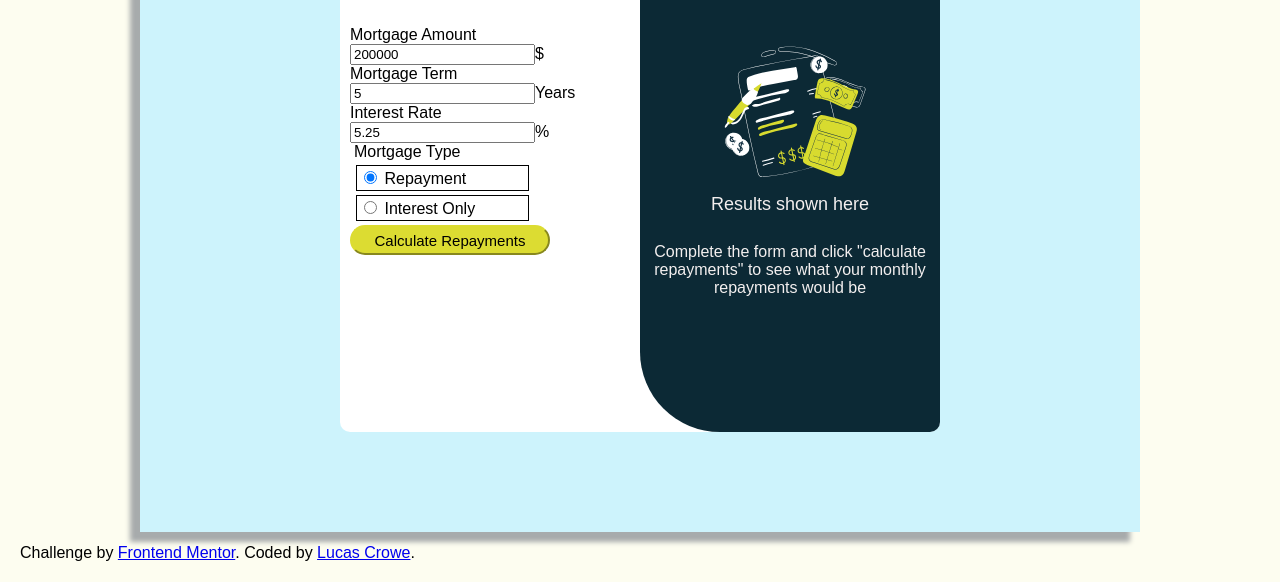
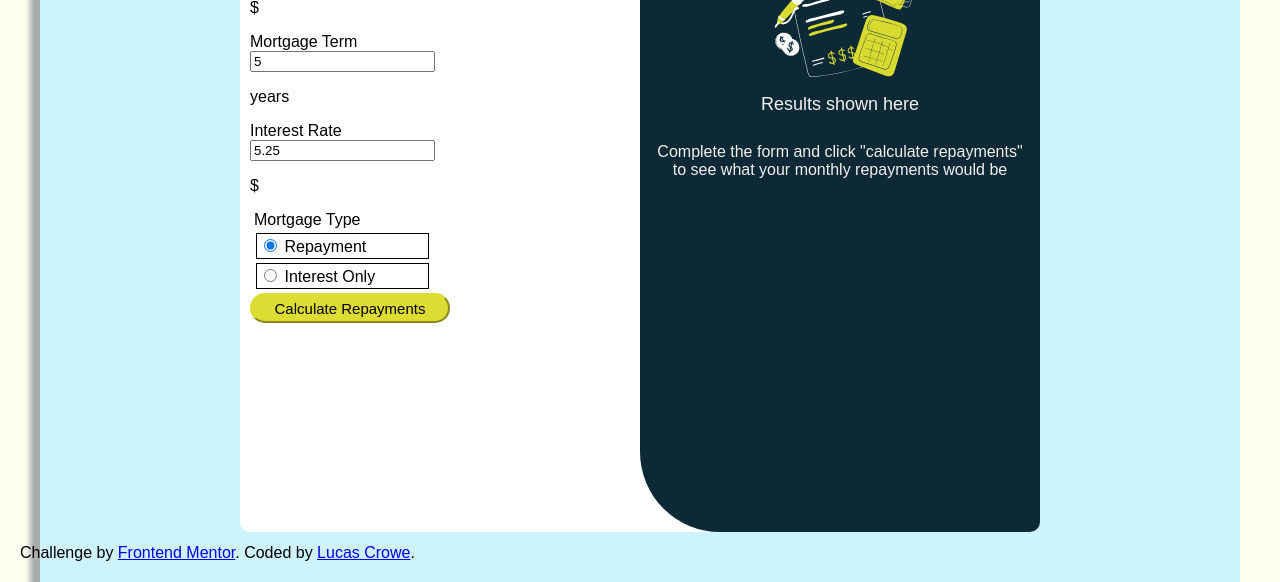
Before and after one commit to LCrowe42/MortgageCalculator, a plain HTML site: page mortgage-repayment-calculator-main/index.html in a window 1280 px wide. Shown: the part 218-800 px from the top of the page. Drawn offline with Linux system fonts and the light colour scheme; a web font is replaced by a local one.

Commit message:
Scaled some elements to better fit design WIP: input box redesigning

```diff
--- a/mortgage-repayment-calculator-main/index.html
+++ b/mortgage-repayment-calculator-main/index.html
@@ -12,21 +12,25 @@
   <script src="script.js" async></script>
 </head>
 <body>
+    <div class="containerouter"></div>
     <div class="container">
-      <div class="containerouter"></div>
       <form class="inputform">
         <p class="calctitle">Mortgage Calculator</p>
 
         <button id="clearall">Clear All</button><br>
 
-      <label for="amount">Mortgage Amount</label><br>
-      <input type="number" id="amount" name="amount" value="200000">$<br>
-
-      <label for="term">Mortgage Term</label><br>
-      <input type="number" id="term" name="term" value="5">Years<br>
-
-      <label for="rate">Interest Rate</label><br>
-      <input type="number" id="rate" name="rate" step=".25" value="5.25">%<br>
+        <label for="amount">Mortgage Amount</label>
+        <div class="amountbox">
+          <input type="number" id="amount" name="amount" value="200000"><p class="tag">$</p>
+        </div>
+        <label for="term">Mortgage Term</label>
+        <div class="termbox">
+          <input type="number" id="term" name="term" value="5"><p class="tag">years</p>
+        </div>
+        <label for="rate">Interest Rate</label>
+        <div class="ratebox">
+          <input type="number" id="rate" name="rate" step=".25" value="5.25"><p class="tag">$</p>
+        </div>
         <fieldset>
           <legend>Mortgage Type</legend>
           <div class="repaymentbox">
--- a/mortgage-repayment-calculator-main/script.js
+++ b/mortgage-repayment-calculator-main/script.js
@@ -1,11 +1,13 @@
 function generateResultsRepayment(repayments, total) {
-    let repstring = repayments.toLocaleString("en-US", {style:"currency", currency:"USD"});
-    let totstring = total.toLocaleString("en-US", {style:"currency", currency:"USD"});
+    const repstring = repayments.toLocaleString("en-US", {style:"currency", currency:"USD"});
+    const totstring = total.toLocaleString("en-US", {style:"currency", currency:"USD"});
     return `
         <p class="otitle">Your results</p>
         <p class="obody">Your results are shown below based on the information you provided. To adjust the results, edit the form and click “calculate repayments” again.</p>
         <div class="obox">
+            <p class="repaymentstext">Your monthly payments</p>
             <output class="monthlypayments">${repstring}</output>
+            <p class="totaltext">Total you'll repay over the term</p>
             <output class="total">${totstring}</output>
         </div>
     `;
--- a/mortgage-repayment-calculator-main/styles.css
+++ b/mortgage-repayment-calculator-main/styles.css
@@ -13,44 +13,62 @@ body {
     vertical-align: middle;
     height: 100%;
 }
+.container {
+    display: flex;
+    justify-content: center;
+    width: 800px;
+    height: 700px;
+    background-color: rgb(255,255,255);
+    border-radius: 10px;
+    position: absolute;
+    top: 50%;
+    bottom: 50%;
+    transform: translate(-50%, -50%);
+}
+.containerouter {
+    position: absolute;
+    background-color: rgb(205, 243, 252);
+    width: 1200px;
+    height: 800px;
+    z-index: -1;
+    box-shadow: -10px 10px 5px rgb(167, 171, 172);
+    top: 50%;
+    bottom: 50%;
+    transform: translate(-50%, -50%);
+}
+.inputform {
+    padding: 10px;
+    width: 400px;
+    display: flex;
+    flex-direction: column;
+}
+#results {
+    color: rgb(243, 239, 239);
+    background-color: rgb(12, 41, 53);
+    border-bottom-left-radius: 80px;
+    border-top-right-radius: 10px;
+    border-bottom-right-radius: 10px;
+    padding: 10px;
+    width: 400px;
+}
+fieldset {
+    border: 0;
+    padding: 0px;
+}
 button {
     background: rgb(98, 178, 196);
     border-radius: 10px;
     cursor: pointer;
 }
-.inputform {
-    padding: 10px;
-    width: 300px;
-}
-#results {
-    color: rgb(243, 239, 239);
-    background-color: rgb(12, 41, 53);
-    width: 300px;
-    border-bottom-left-radius: 80px;
-    border-top-right-radius: 10px;
-    border-bottom-right-radius: 10px;
-    padding: 10px;
-}
-fieldset {
-    border: 0;
-    padding: 0px;
-}
-.container {
+.obox {
+    border-top: solid rgb(155, 155, 35) 3px;
+    border-radius: 5px;
+    background: rgb(7, 22, 29);
+    height: 200px;
+    padding: 5px;
     display: flex;
-    justify-content: center;
-    width: 600px;
-    height: 500px;
-    background-color: rgb(255,255,255);
-    border-radius: 10px;
-}
-.containerouter {
-    position: absolute;
-    background-color: rgb(205, 243, 252);
-    width: 1000px;
-    height: 800px;
-    z-index: -1;
-    bottom: 50px;
-    box-shadow: -10px 10px 5px rgb(167, 171, 172);
+    flex-direction: column;
+
 }
 .calctitle {
     font-size: 20px;
@@ -92,13 +110,14 @@ fieldset {
     position: relative;
     left: 220px;
     bottom: 45px;
+    width: 80px;
 }
 #clearall:hover {
     background: rgb(83, 151, 167);
 }
 .emptyimage {
     position: relative;
-    left: 70px;
+    left: 120px;
     top: 100px;
     height: 150px;
     width: 150px;
```
Lines whose indentation alone changed are shown as unchanged.
